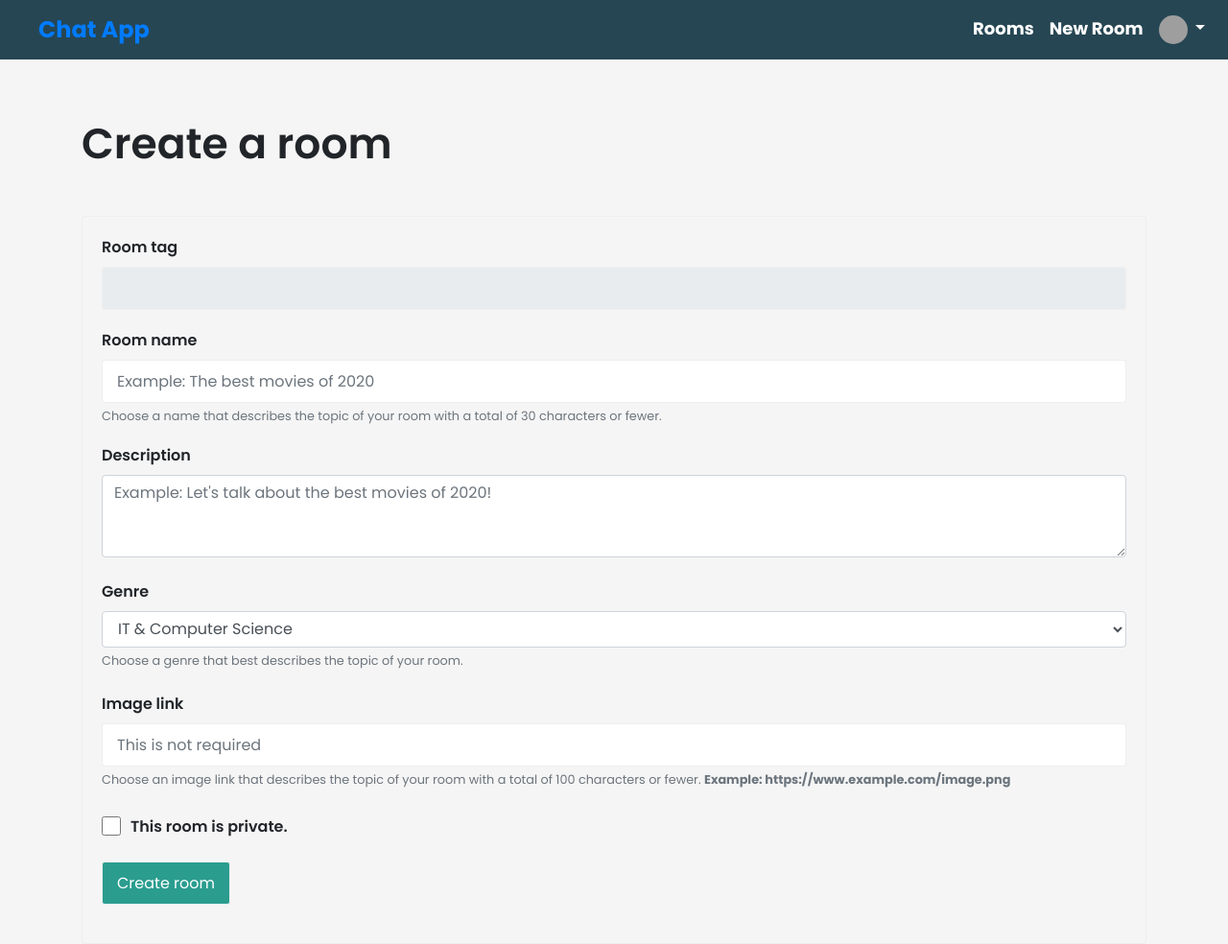
After one commit to ToniMoldovan/University-Diploma-Chat-Application, a PHP site: page /app/views/create_room.php in a window 1280 px wide. The commit adds this page. Shown: the whole page at 96% size. Run offline with PHP 8.4, Linux system fonts and the light colour scheme; data that the repository does not hold is empty; some libraries are stand-ins or nearby versions; grey boxes are pictures that could not be loaded.

Commit message:
View for the create new room

```diff
--- /dev/null
+++ b/app/views/create_room.php
@@ -0,0 +1,151 @@
+<!DOCTYPE html>
+<html lang="en">
+<head>
+    <title>CircleTalk - Create Room</title>
+    <link rel="stylesheet" href="https://cdn.jsdelivr.net/npm/bootstrap@4.0.0/dist/css/bootstrap.min.css" integrity="sha384-Gn5384xqQ1aoWXA+058RXPxPg6fy4IWvTNh0E263XmFcJlSAwiGgFAW/dAiS6JXm" crossorigin="anonymous">
+    <link rel="stylesheet" href="https://cdnjs.cloudflare.com/ajax/libs/font-awesome/5.13.1/css/all.min.css" integrity="sha256-2XFplPlrFClt0bIdPgpz8H7ojnk10H69xRqd9+uTShA=" crossorigin="anonymous" />
+    <!--icon browser-->
+    <link rel="icon" href="<?php echo $GLOBALS['assets'] . 'images/chat-app-icon.png'; ?>" type="image/png" sizes="16x16">
+    <link rel="stylesheet" href="<?php echo $GLOBALS['assets'] . 'style/style.css'; ?>">
+</head>
+<body>
+<?php include 'components/navbar.php'; ?>
+
+<main>
+    <div class="container">
+        <div class="row">
+            <div class="col-12">
+                <!--Error messages-->
+                <?php if (isset($_SESSION['error_message'])): ?>
+                    <div class="alert alert-danger alert-dismissible fade show" role="alert">
+                        <?php echo $_SESSION['error_message']; ?>
+                        <button type="button" class="close" data-dismiss="alert" aria-label="Close">
+                            <span aria-hidden="true">&times;</span>
+                        </button>
+                    </div>
+                <?php endif;
+                // unset the error message after displaying it once
+                unset($_SESSION['error_message']);
+                ?>
+
+                <!--Success messages-->
+                <?php if (isset($_SESSION['success_message'])): ?>
+                    <div class="alert alert-success alert-dismissible fade show" role="alert">
+                        <?php echo $_SESSION['success_message']; ?>
+                        <a href="/chatroom/<?php echo $_SESSION['chatroom_tag']; ?>" class="alert-link">Click here to go to your room.</a>
+                        <button type="button" class="close" data-dismiss="alert" aria-label="Close">
+                            <span aria-hidden="true">&times;</span>
+                        </button>
+                    </div>
+                <?php endif;
+                // unset the success message after displaying it once
+                unset($_SESSION['success_message']);
+                ?>
+
+                <h1 id="create-a-room-title">
+                    Create a room
+                    <small class="text-muted" id="room-tag"></small>
+                </h1>
+
+            </div>
+        </div>
+        <div class="spacer-md"></div>
+        <div class="row">
+            <div class="col-12">
+                <form id="create-new-room-form" action="/create-room" method="POST">
+                    <!--Room tag-->
+                    <div class="form-group">
+                        <label for="room-name">Room tag</label>
+                        <input class="form-control" id="create-room-tag" name="room_tag" type="text" readonly>
+                    </div>
+
+                    <!--Room name-->
+                    <div class="form-group">
+                        <label for="room-name">Room name</label>
+                        <input required class="form-control" id="room-name" name="room_name" type="text" placeholder="Example: The best movies of 2020">
+                        <small id="room-name-help-text" class="form-text text-muted">
+                            Choose a name that describes the topic of your room with a total of 30 characters or fewer.
+                        </small>
+                    </div>
+
+
+                    <!--Room description-->
+                    <div class="form-group">
+                        <label for="room-description">Description</label>
+                        <textarea required class="form-control" id="room-description" name="room_description" rows="3" placeholder="Example: Let's talk about the best movies of 2020!"></textarea>
+                    </div>
+
+                    <!--Room genre-->
+                    <div class="form-group mt-4">
+                        <label for="room-genre">Genre</label>
+                        <select required class="form-control" id="room-genre" name="room_genre">
+                            <option selected>IT & Computer Science</option>
+                            <option>Science</option>
+                            <option>Mathematics</option>
+                            <option>Business</option>
+                            <option>Art</option>
+                            <option>Music</option>
+                            <option>Health & Fitness</option>
+                            <option>Food & Drink</option>
+                            <option>Travel</option>
+                            <option>News</option>
+                            <option>Sports</option>
+                            <option>TV & Film</option>
+                            <option>Games</option>
+                            <option>Books</option>
+                            <option>History</option>
+                        </select>
+                        <small id="room-genre-help-text" class="form-text text-muted">
+                            Choose a genre that best describes the topic of your room.
+                        </small>
+                    </div>
+
+                    <!--Room image link-->
+                    <div class="form-group mt-4">
+                        <label for="room-image-link">Image link</label>
+                        <input class="form-control" id="room-image-link" name="room_image_link" type="text" placeholder="This is not required">
+                        <small id="room-image-link-help-text" class="form-text text-muted">
+                            Choose an image link that describes the topic of your room with a total of 100 characters or fewer. <strong>Example: https://www.example.com/image.png</strong>
+                        </small>
+                    </div>
+
+                    <!--Is room public or private checkbox-->
+                    <div class="form-check mt-4">
+                        <input class="form-check-input" name="room_is_private" type="checkbox" id="room-is-private">
+                        <label class="form-check-label" for="room-is-private">
+                            This room is private.
+                        </label>
+                    </div>
+
+                    <!--Room password-->
+                    <div class="form-group mt-4" id="room-password-container">
+                        <label id="room-password-label" for="room-password">Room password</label>
+                        <input class="form-control" id="room-password-input" name="room_password" type="text">
+                        <small id="room-genre-help-text" class="form-text text-muted">
+                            Choose a password for your private room with a total of 10 characters or fewer.
+                        </small>
+                    </div>
+
+                    <!--Submit button-->
+                    <div class="form-group mt-4">
+                        <input type="submit" class="submit-btn-form btn btn-primary" id="create-new-room-btn" value="Create room">
+                    </div>
+
+                </form>
+            </div>
+        </div>
+    </div>
+</main>
+
+
+<!-- jQuery first, then Popper.js, then Bootstrap JS -->
+<script src="https://code.jquery.com/jquery-3.2.1.min.js"></script>
+
+<script src="https://cdn.jsdelivr.net/npm/popper.js@1.12.9/dist/umd/popper.min.js" integrity="sha384-ApNbgh9B+Y1QKtv3Rn7W3mgPxhU9K/ScQsAP7hUibX39j7fakFPskvXusvfa0b4Q" crossorigin="anonymous"></script>
+<script src="https://cdn.jsdelivr.net/npm/bootstrap@4.0.0/dist/js/bootstrap.min.js" integrity="sha384-JZR6Spejh4U02d8jOt6vLEHfe/JQGiRRSQQxSfFWpi1MquVdAyjUar5+76PVCmYl" crossorigin="anonymous"></script>
+<script src="<?php echo $GLOBALS['assets'] . 'js/create-room.js' ?>"></script>
+
+
+<?php include 'components/footer.php'; ?>
+</body>
+</html>
--- a/public/style/style.css
+++ b/public/style/style.css
@@ -11,6 +11,18 @@ Color pallete:
 body {
     font-family: 'Poppins', sans-serif;
     background:#F5F5F5;
+}
+
+.spacer-lg {
+    height: 60px;
+}
+
+.spacer-md {
+    height: 40px;
+}
+
+.spacer-sm {
+    height: 30px;
 }
 
 /*#region Login&Register*/
@@ -107,11 +119,13 @@ a.add-btn-like-properties:hover {
 .navbar-brand {
     font-weight: bold;
     font-size: 1.5rem;
-    margin-right: 2rem;
+    margin-left: 1.5rem;
 }
 
 .navbar .nav-link {
     color: #fff;
+    font-size: 18px;
+    font-weight: bold;
 }
 
 .navbar .nav-link:hover {
@@ -120,10 +134,14 @@ a.add-btn-like-properties:hover {
 
 .navbar .dropdown-menu {
     background-color: #264653;
+    border: none;
+    border-radius: 0;
 }
 
 .navbar .dropdown-item {
     color: #fff;
+    font-size: 18px;
+    font-weight: bold;
 }
 
 .navbar .dropdown-item:hover {
@@ -166,7 +184,6 @@ a.add-btn-like-properties:hover {
     overflow: hidden;
 }
 /*#endregion Navbar*/
-
 
 /*#region Main*/
 /* Candidate List */
@@ -540,3 +557,63 @@ a.add-btn-like-properties:hover {
     margin-top: 10px;
 }
 /*#endregion Main*/
+
+/*#region CreateRoom*/
+h1#create-a-room-title {
+    font-size: 44px;
+    font-weight: 600;
+    color: #212529;
+}
+
+#create-new-room-form {
+    padding: 20px;
+    border: 1px solid #eeeeee;
+    border-radius: 3px;
+}
+
+#create-new-room-form .form-group {
+    margin-bottom: 20px;
+}
+
+#create-new-room-form .form-group label {
+    font-weight: 600;
+    color: #212529;
+}
+
+#create-new-room-form .form-group input {
+    height: 45px;
+    border-radius: 3px;
+    border: 1px solid #eeeeee;
+    padding: 0 15px;
+}
+
+/*Checkbox input bigger*/
+#create-new-room-form .form-check input[type=checkbox] {
+    height: 20px;
+    width: 20px;
+    border-radius: 3px;
+    border: 1px solid #eeeeee;
+    padding: 0 15px;
+}
+
+#create-new-room-form .form-check label {
+    font-weight: 600;
+    color: #212529;
+    margin-left: 10px;
+    margin-top: 4px;
+}
+
+
+
+#create-new-room-form .form-group .submit-btn-form {
+    height: 45px;
+    border-radius: 3px;
+    border: 1px solid #eeeeee;
+    padding: 0 15px;
+    background-color: #2a9d8f;
+}
+
+#create-new-room-form .form-group .submit-btn-form:hover {
+    background-color: #21867a;
+}
+/*#endregion CreateRoom*/
```
